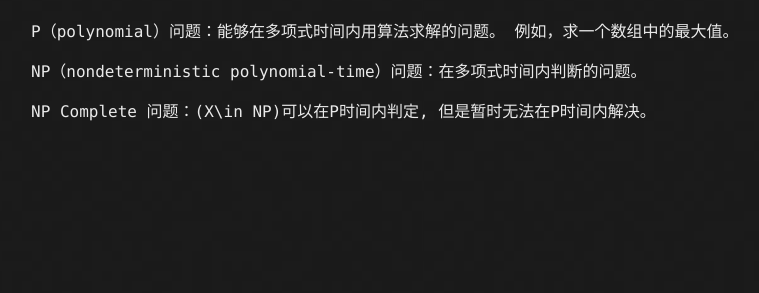
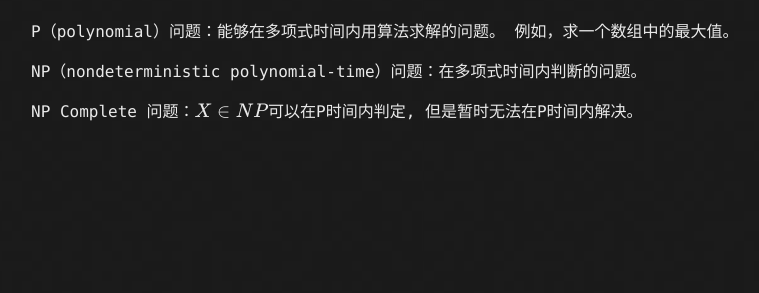
Before and after one commit to GuodongFan/GuodongFan.github.io, a Jekyll site: the page built from _posts/2019-07-12-NP.md, in a window 1280 px wide. Shown: the part 220-513 px from the top of the page, without its empty margins (109-868 px from the left). Built offline with Jekyll 4.4.1, drawn with Linux system fonts in a browser that asks for light colours; formulas are drawn with MathJax 3.

Commit message:
Update 2019-07-12-NP.md

```diff
--- a/_posts/2019-07-12-NP.md
+++ b/_posts/2019-07-12-NP.md
@@ -8,4 +8,4 @@ P（polynomial）问题：能够在多项式时间内用算法求解的问题。
 
 NP（nondeterministic polynomial-time）问题：在多项式时间内判断的问题。
 
-NP Complete 问题：\(X\in NP\)可以在P时间内判定, 但是暂时无法在P时间内解决。
+NP Complete 问题：$X\in NP$可以在P时间内判定, 但是暂时无法在P时间内解决。
```
